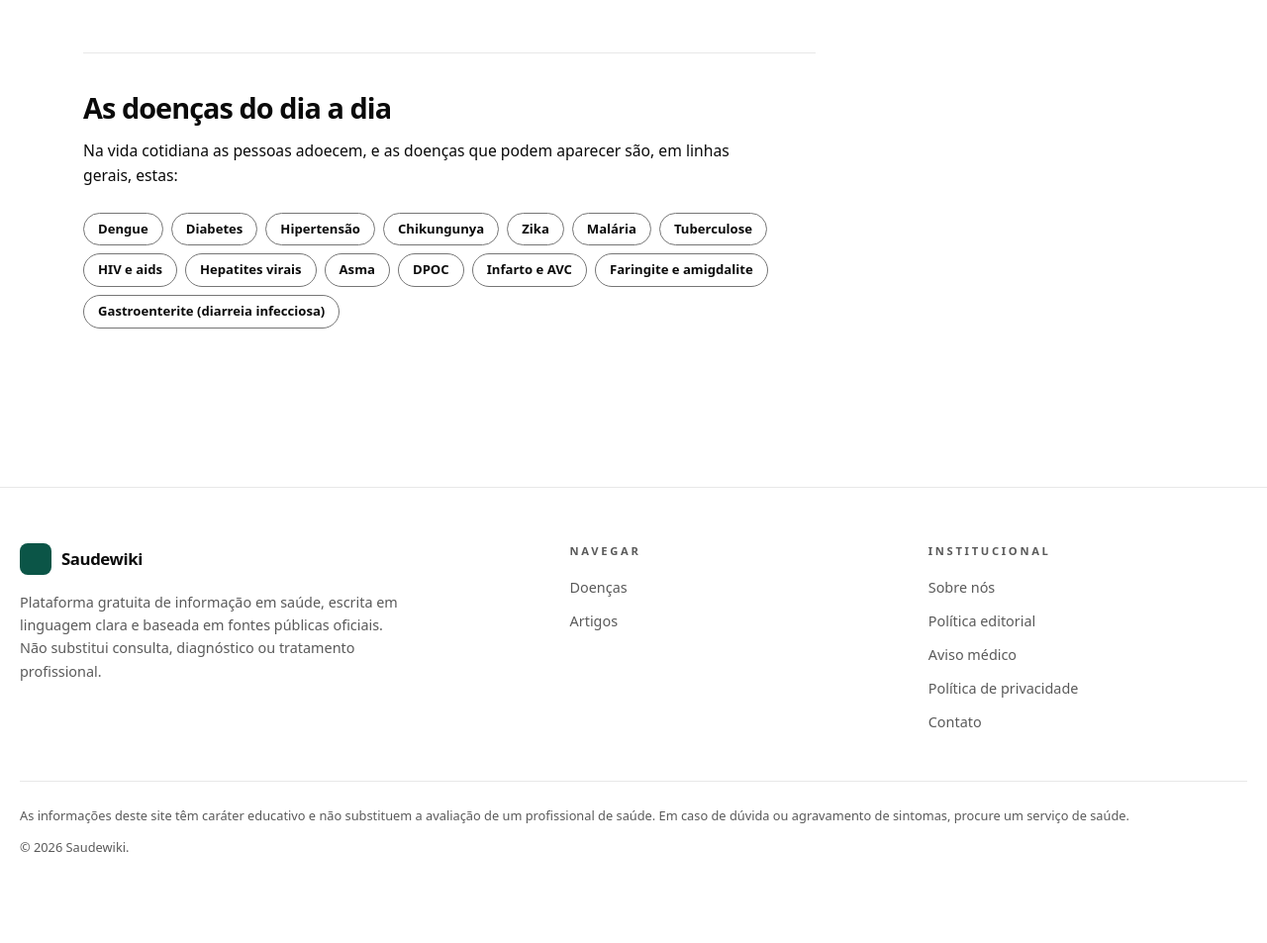
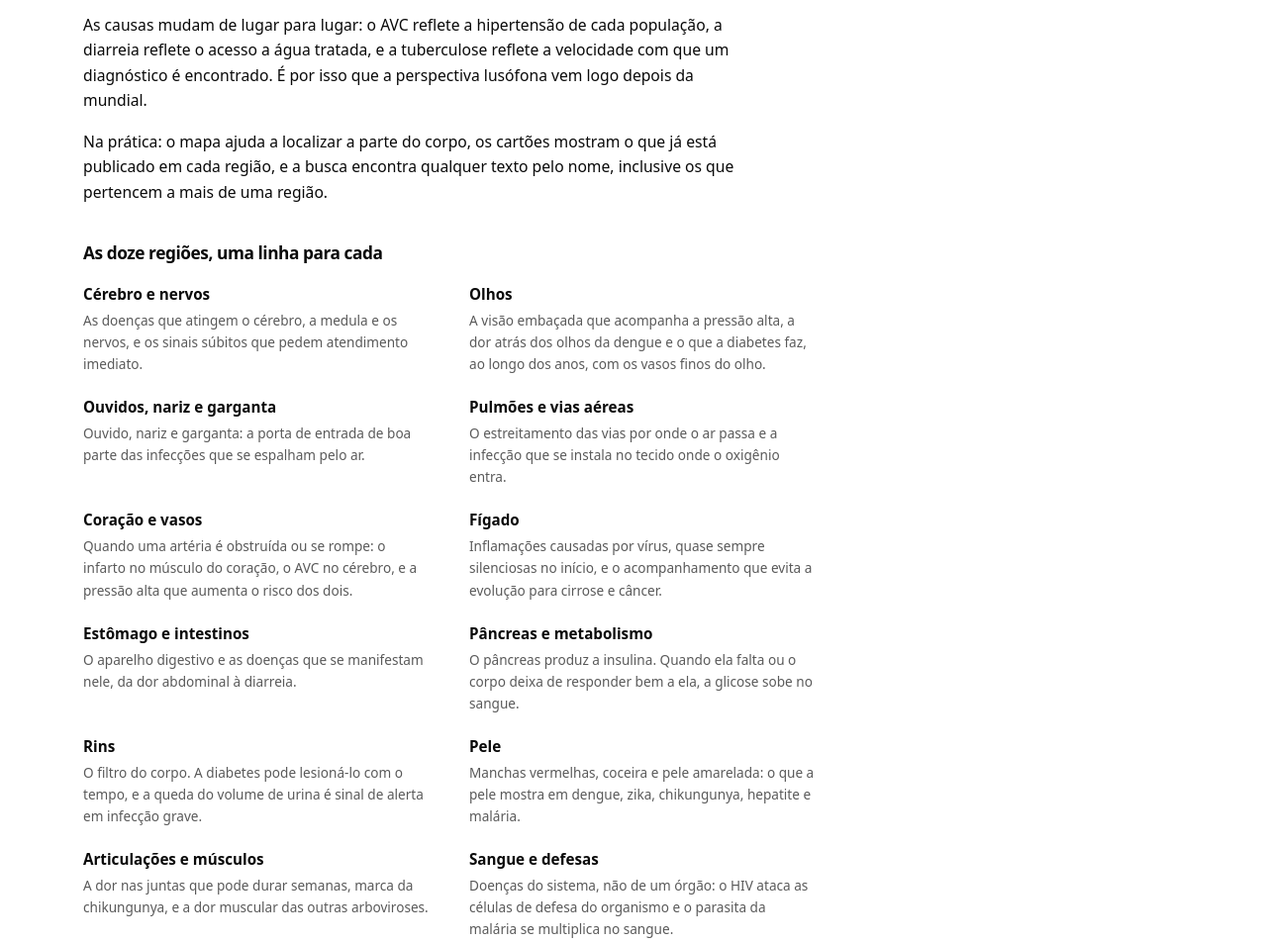
Before and after one commit to jiusongvip/saudewiki, an Astro site: page /por-regiao in a window 1280 px wide. Shown: the part 1521-2474 px from the top of the page at 99% size. Before the commit the page ends 2443 px from the top, so only its background shows below. Built offline with nearby package versions, Linux system fonts and the light colour scheme; Astro itself is replaced by a stand-in of ours; some icons are missing; a web font is replaced by a local one.

Commit message:
Deepen the region index guide with cross-region rules and a twelve-region directory

```diff
--- a/src/i18n/ui.ts
+++ b/src/i18n/ui.ts
@@ -240,9 +240,12 @@
     guideHeading: 'Como o corpo se divide',
     guide: [
       'A medicina organiza o corpo em aparelhos: nervoso, visual, do ouvido, nariz e garganta, respiratório, cardiovascular, digestório, hepático, metabólico, renal, cutâneo, musculoesquelético e do sangue. Cada região do mapa corresponde a um desses conjuntos. É a mesma enciclopédia, vista pelo lugar que dói em vez do nome da doença.',
+      'Uma doença pode aparecer em mais de uma região. A diabetes mora em «Pâncreas e metabolismo», onde ela começa, e também em «Olhos» e «Rins», onde o excesso de glicose lesa os vasos finos ao longo dos anos. Cada região lista apenas as doenças cujo próprio verbete descreve aquela parte como atingida.',
       'Cada página de região abre com duas leituras: o que costuma dar errado naquela parte no mundo, e o que é típico nos países de língua portuguesa — Brasil, Portugal, Angola, Moçambique, Guiné-Bissau, Cabo Verde e Timor-Leste — e por quê. Depois vêm as doenças e os artigos já publicados sobre aquela região.',
       'As causas mudam de lugar para lugar: o AVC reflete a hipertensão de cada população, a diarreia reflete o acesso a água tratada, e a tuberculose reflete a velocidade com que um diagnóstico é encontrado. É por isso que a perspectiva lusófona vem logo depois da mundial.',
+      'Na prática: o mapa ajuda a localizar a parte do corpo, os cartões mostram o que já está publicado em cada região, e a busca encontra qualquer texto pelo nome, inclusive os que pertencem a mais de uma região.',
     ],
+    guideRegionsHeading: 'As doze regiões, uma linha para cada',
     schemaName: 'Por região do corpo',
     allDiseasesHeading: 'As doenças do dia a dia',
     allDiseasesLead:
@@ -505,9 +508,12 @@
     guideHeading: '身體是怎麼分部的',
     guide: [
       '醫學把身體分成幾個系統：神經、視覺、耳鼻喉、呼吸、心血管、消化、肝膽、代謝、泌尿、皮膚、肌肉骨骼與血液。地圖上的每個部位就對應其中一組：這是同一部百科，只是改用「會不舒服的地方」代替病名來組織。',
+      '一種疾病可能同時出現在幾個部位下：糖尿病歸在「胰臟與代謝」，因為它從那裡開始；也歸在「眼睛」與「腎臟」，因為長期高血糖會損傷這些部位的微細血管。每個部位只收錄自己的詞條裡寫明波及該處的疾病。',
       '每個部位頁面都以兩種視角開頭：這個部位在全世界常見哪些問題；以及葡語系國家——巴西、葡萄牙、安哥拉、莫桑比克、幾內亞比索、維德角與東帝汶——的情況與背後的原因。之後才列出該部位已發布的疾病與文章。',
       '病因會因地方而異：中風反映一個人群的高血壓控制情形，腹瀉反映自來水的普及率，結核病反映診斷被找到的速度。這就是為什麼葡語系國家的視角緊接在全球視角之後。',
+      '實際使用時：地圖幫您找到身體的部位，上方的卡片顯示每個部位已發布的內容，搜尋則可按名稱找到任何文字，包括同時屬於幾個部位的疾病。',
     ],
+    guideRegionsHeading: '十二個部位，各用一行說明',
     schemaName: '依身體部位',
     allDiseasesHeading: '日常生活中會得的疾病',
     allDiseasesLead: '人在日常生活中會生病，可能會得的疾病大致如下：',
--- a/src/views/RegionsIndexView.astro
+++ b/src/views/RegionsIndexView.astro
@@ -54,6 +54,24 @@
               <p>{paragraph}</p>
             ))}
           </div>
+          <h3 class="mt-9 text-[1.08rem] font-extrabold tracking-tight">{t.regionsIndex.guideRegionsHeading}</h3>
+          <dl class="mt-4 grid gap-x-10 gap-y-5 sm:grid-cols-2">
+            {
+              c.regions.map((region) => (
+                <div>
+                  <dt>
+                    <a
+                      href={c.urls.region(region.slug)}
+                      class="text-[0.95rem] font-extrabold transition-colors hover:text-accent"
+                    >
+                      {region.name}
+                    </a>
+                  </dt>
+                  <dd class="mt-1 text-[0.85rem] leading-relaxed text-ink-muted">{region.description}</dd>
+                </div>
+              ))
+            }
+          </dl>
         </section>
         <section class="mt-14 border-t border-line pt-10" aria-labelledby="doencas-do-cotidiano">
           <h2 id="doencas-do-cotidiano" class="display text-[1.8rem]">{t.regionsIndex.allDiseasesHeading}</h2>
```
